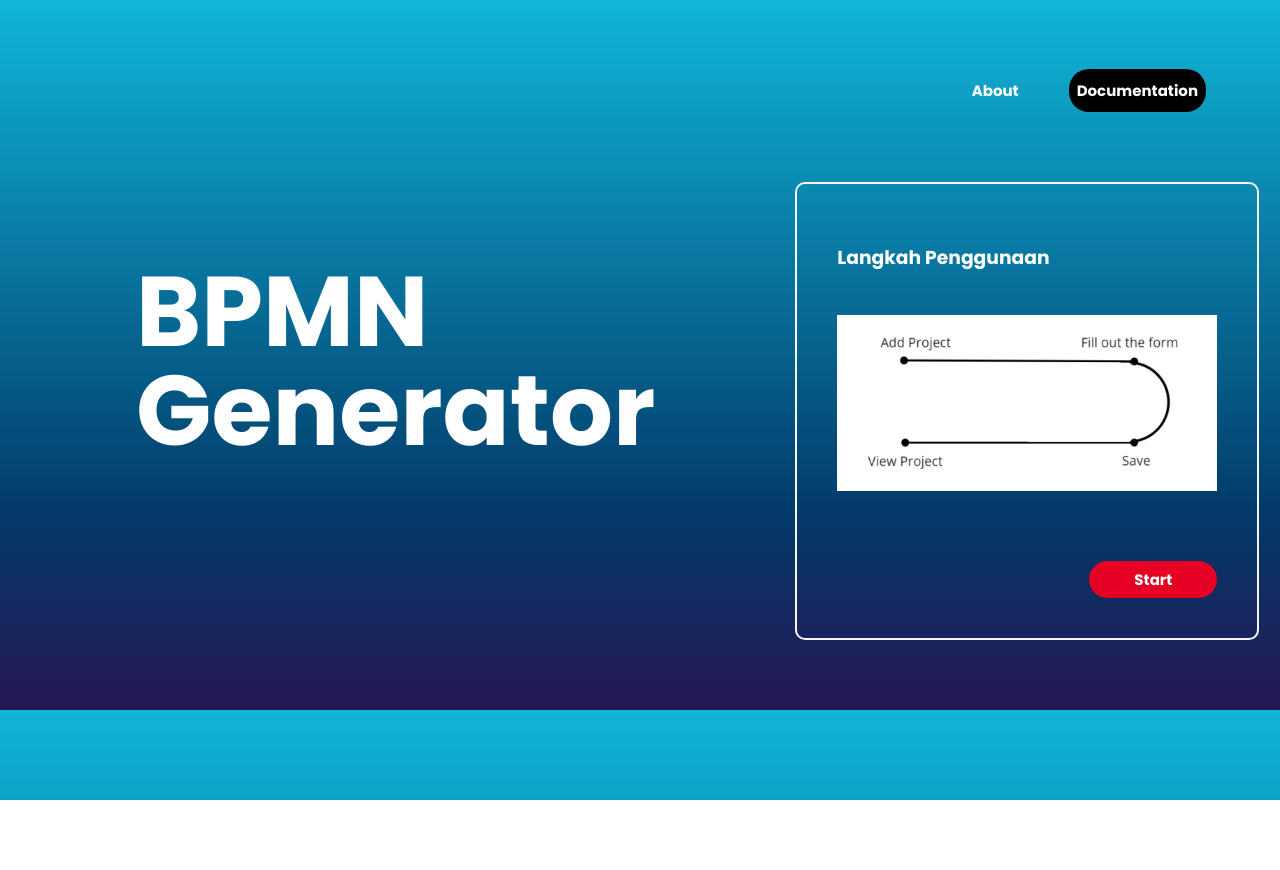
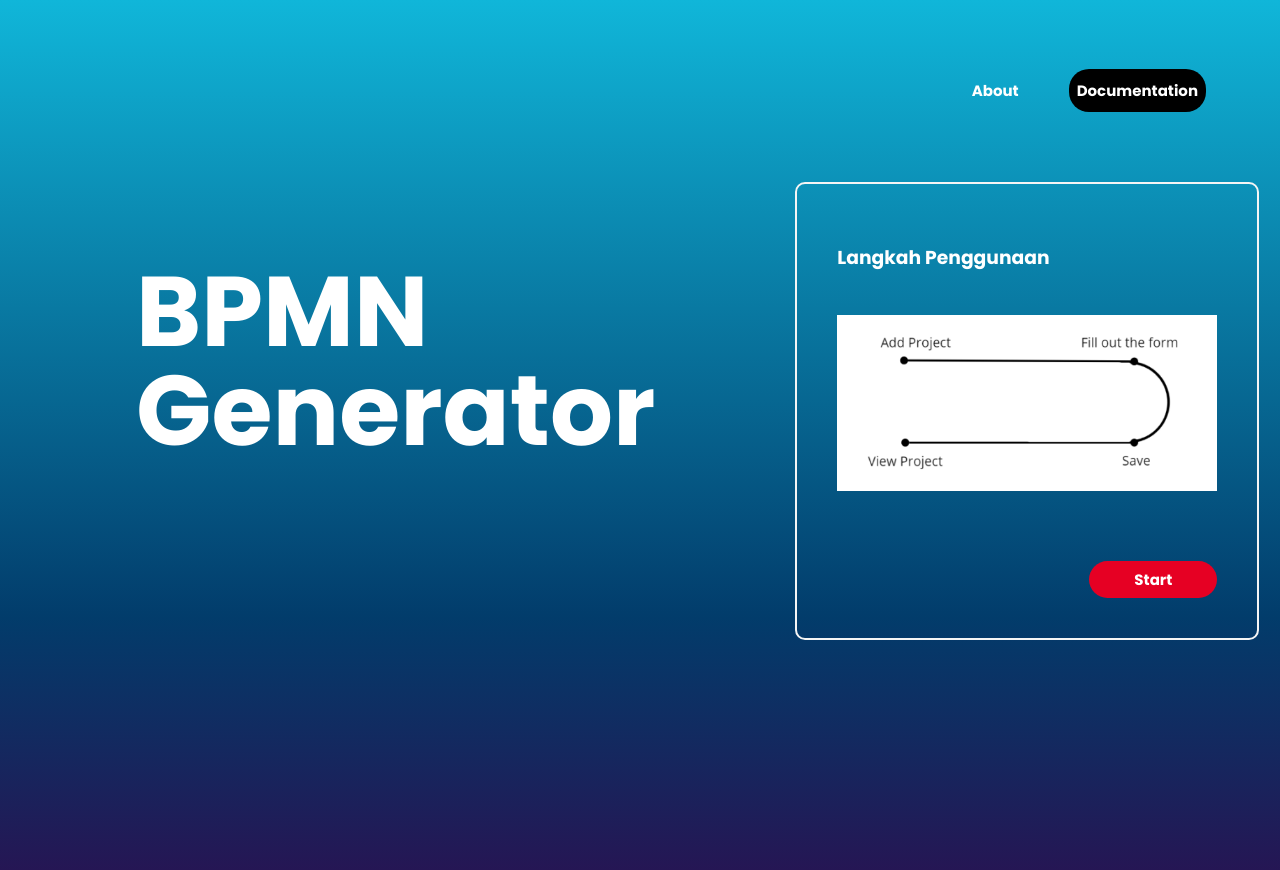
Before and after one commit to Nicolas-Noel/BPMN-Generator, a Django app: page /documentation in a window 1280 px wide. Before the commit the page ends 800 px from the top, so only its background shows below. Run offline with Django 4.2, Linux system fonts and the light colour scheme.

Commit message:
memperbaiki tampilan

```diff
--- a/bpmn_generator/static/bpmn_generator/style/about.css
+++ b/bpmn_generator/static/bpmn_generator/style/about.css
@@ -16,6 +16,7 @@ body{
     flex-direction: column;
     gap: 70px;
     padding: 69px 74px 70px 136px;
+    margin-bottom: 160px;
 }
 
 .nav{
--- a/bpmn_generator/static/bpmn_generator/style/documentation.css
+++ b/bpmn_generator/static/bpmn_generator/style/documentation.css
@@ -8,7 +8,7 @@ body{
     width: 100%;
     height: 100%;
     background: linear-gradient( #10B6D9 0%, #023C6B 71%, #251654 100%);
-
+    background-repeat: no-repeat;
 
 }
 .main{
@@ -16,6 +16,7 @@ body{
     flex-direction: column;
     gap: 70px;
     padding: 69px 74px 70px 136px;
+    margin-bottom: 160px;
 }
 
 .nav{
--- a/bpmn_generator/static/bpmn_generator/style/generate.css
+++ b/bpmn_generator/static/bpmn_generator/style/generate.css
@@ -33,6 +33,7 @@ main{
     display: flex;
     flex-direction: column;
     gap: 5px;
+    margin-bottom: 160px;
 }
 
 .generate-field{
--- a/bpmn_generator/static/bpmn_generator/style/landing.css
+++ b/bpmn_generator/static/bpmn_generator/style/landing.css
@@ -7,15 +7,14 @@ body{
     padding: 0;
     width: 100%;
     height: 100%;
-    background: linear-gradient( #10B6D9 0%, #023C6B 71%, #251654 100%);
-
-
+    background-image: linear-gradient( #10B6D9 0%, #023C6B 71%, #251654 100%);
 }
 .main{
     display: flex;
     flex-direction: column;
     gap: 95px;
     padding: 69px 74px 160px 136px;
+    margin-bottom: 160px;
 }
 
 .nav{
--- a/mysite/settings.py
+++ b/mysite/settings.py
@@ -32,7 +32,6 @@ import os
 # Application definition
 
 INSTALLED_APPS = [
-    'django_browser_reload',
     'django.contrib.admin',
     'django.contrib.auth',
     'django.contrib.contenttypes',
```
